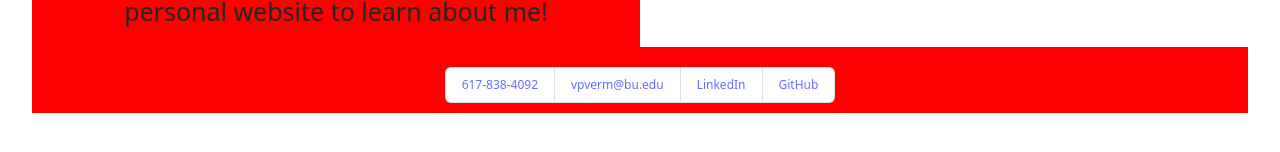
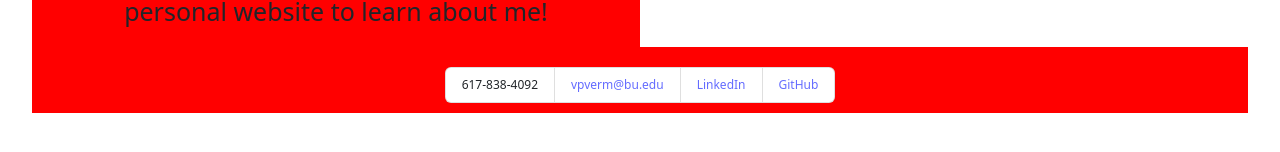
Before and after one commit to victorverma3/Portfolio, a React (Vite) app: page / in a window 1280 px wide. Shown: the part 494-646 px from the top of the page. Built offline with nearby package versions, Linux system fonts and the light colour scheme.

Commit message:
removed link to call

```diff
--- a/src/components/footer/Footer.tsx
+++ b/src/components/footer/Footer.tsx
@@ -6,7 +6,7 @@ const Footer = () => {
   return (
     <ListGroup horizontal className="footer">
       <ListGroup.Item>
-        <a href="tel:1-617-838-4092">617-838-4092</a>
+        <a>617-838-4092</a>
       </ListGroup.Item>
       <ListGroup.Item>
         <a href="mailto:vpverm@bu.edu">vpverm@bu.edu</a>
```
